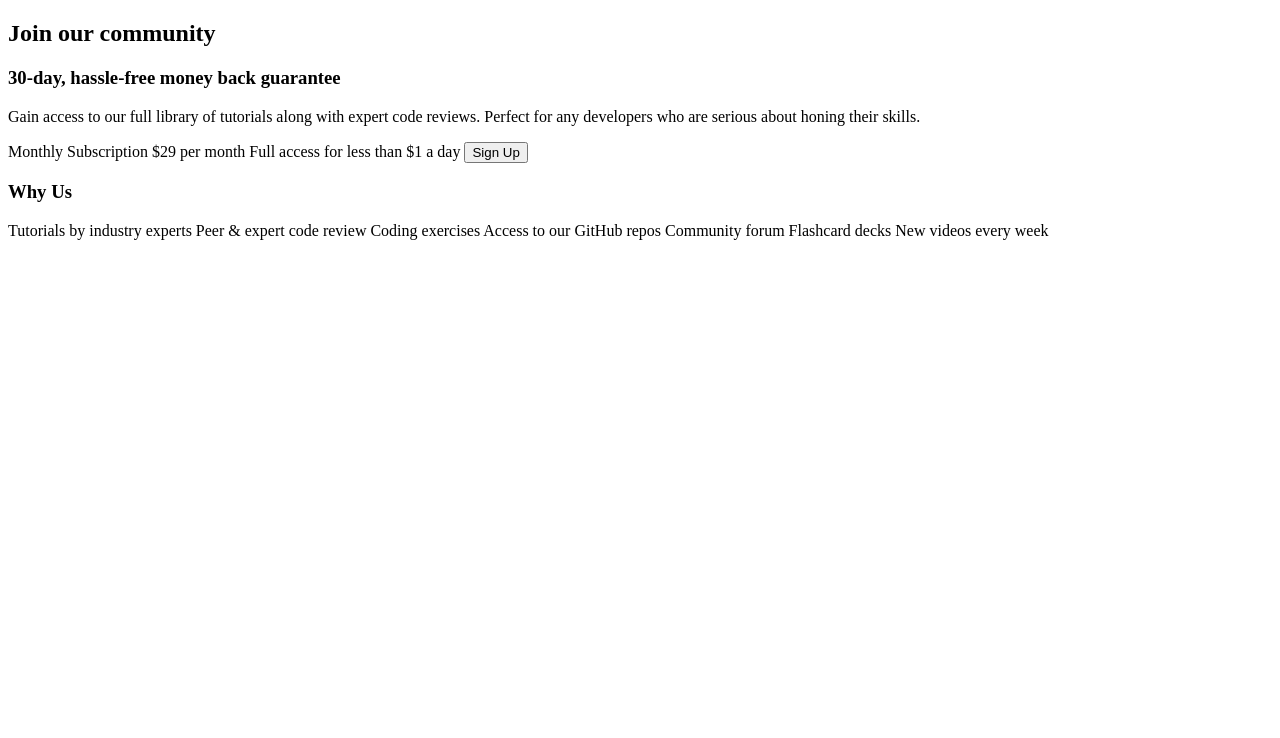
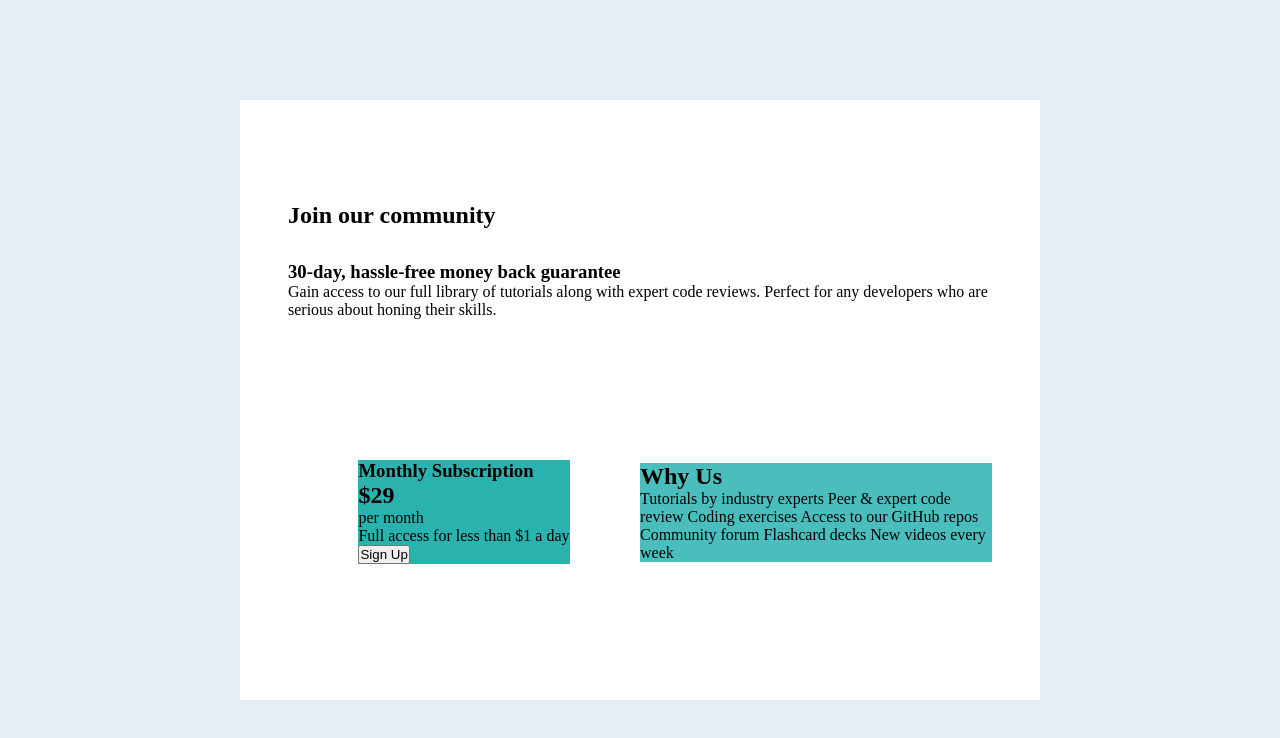
Before and after one commit to alef-monteiro/frontend_mentor-2, a plain HTML site: page 2 single-price-grid-component-master/index.html in a window 1280 px wide. Drawn offline with Linux system fonts and the light colour scheme.

Commit message:
increasements css

```diff
--- a/2 single-price-grid-component-master/index.html
+++ b/2 single-price-grid-component-master/index.html
@@ -3,7 +3,7 @@
   <head>
     <meta charset="UTF-8" />
     <meta name="viewport" content="width=device-width, initial-scale=1.0" />
-    <link href="style.css" ref="stylesheet    " />
+    <link rel="stylesheet" href="style.css" />
     <link
       rel="icon"
       type="image/png"
@@ -17,27 +17,34 @@
       <div class="container">
         <section class="comunidade_cabecalho">
           <h2 class="comunidade_titulo">Join our community</h2>
+          <div class="comunidade_cabecalho-textos">
+            <h3 class="comunidade_subtitulo">
+              30-day, hassle-free money back guarantee
+            </h3>
 
-          <h3 class="comunidade_subtitulo">
-            30-day, hassle-free money back guarantee
-          </h3>
-
-          <p class="comunidade_texto">
-            Gain access to our full library of tutorials along with expert code
-            reviews. Perfect for any developers who are serious about honing
-            their skills.
-          </p>
+            <p class="comunidade_info">
+              Gain access to our full library of tutorials along with expert
+              code reviews. Perfect for any developers who are serious about
+              honing their skills.
+            </p>
+          </div>
         </section>
         <section class="setor_preco">
-          Monthly Subscription &dollar;29 per month Full access for less than
-          &dollar;1 a day
+          <h3 class="setor_preco-titulo">Monthly Subscription</h3>
+          <div class="setor_preco-mensalidade">
+            <h1 class="setor_preco-valor">&dollar;29</h1>
+            <span class="setor_preco-mes"> per month</span>
+          </div>
+          <p class="setor_preco-info">
+            Full access for less than &dollar;1 a day
+          </p>
 
           <button href="#" target="_blank" class="setor_preco-botao">
             Sign Up
           </button>
         </section>
         <section class="sobre_nos">
-          <h3 class="sobre_nos">Why Us</h3>
+          <h2 class="sobre_nos">Why Us</h2>
           <p class="sobre_nos-texto">
             Tutorials by industry experts Peer &amp; expert code review Coding
             exercises Access to our GitHub repos Community forum Flashcard decks
--- a/2 single-price-grid-component-master/style.css
+++ b/2 single-price-grid-component-master/style.css
@@ -10,14 +10,36 @@
   display: flex;
   align-items: center;
   justify-content: center;
-}
-.container {
-  display: grid;
-  grid-template-areas:
-    "a a"
-    "b" "c";
+  background: hsl(204, 43%, 93%);
 }
 
+.container {
+  width: 800px;
+  height: 600px;
+  display: grid;
+  grid-template-rows: 0.8fr 1fr;
+  grid-template-columns: 1fr 1fr;
+  justify-items: center;
+  align-items: center;
+  padding: 3em;
+  background-color: #fff;
+}
+
+/* CABECALHO CONFIG ================ */
 .comunidade_cabecalho {
-  grid-area: "a a";
+  grid-column: 1/3;
+  display: flex;
+  gap: 2em;
+  flex-direction: column;
+  justify-content: center;
 }
+
+/* PREÇO CONFIG ================ */
+.setor_preco {
+  background-color: hsl(179, 62%, 43%);
+}
+
+/* SOBRE NÓS CONFIG ================ */
+.sobre_nos {
+  background-color: #4abebd;
+}
```
